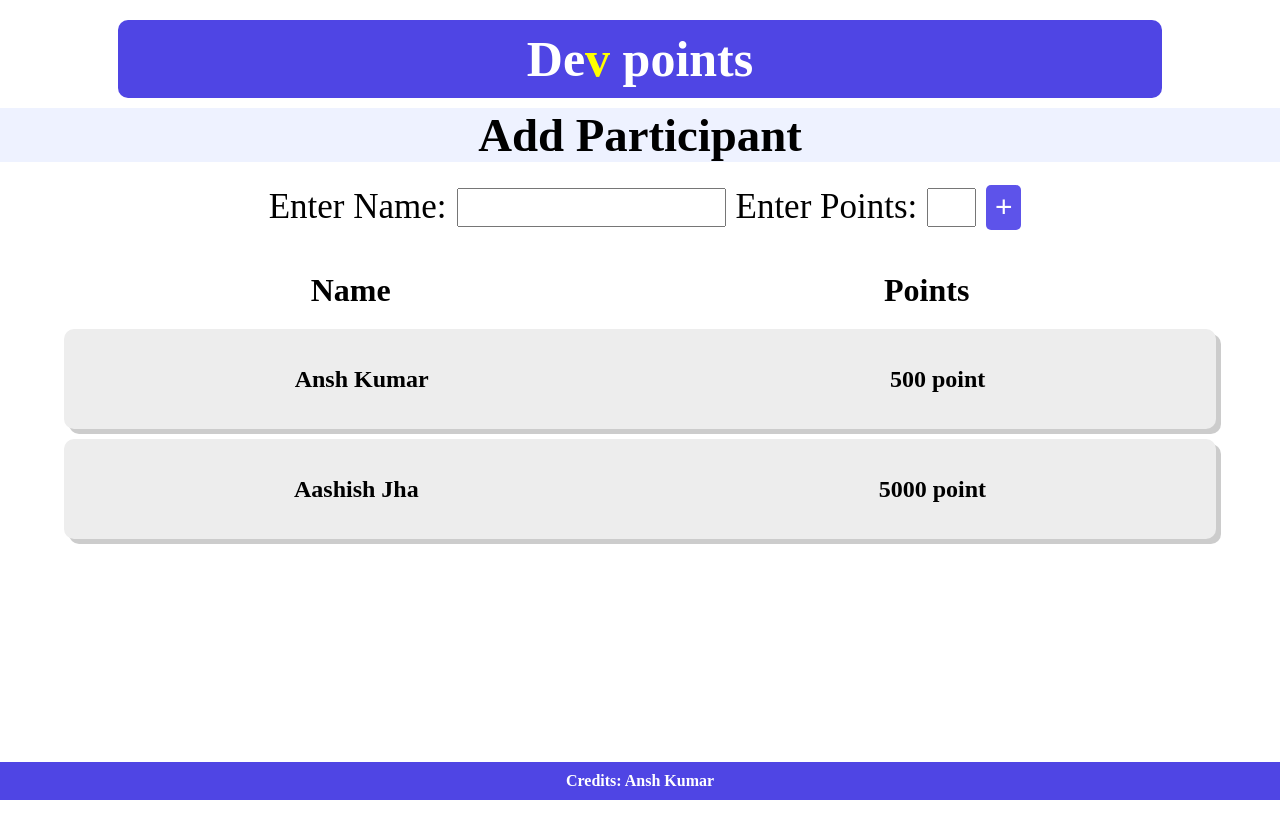
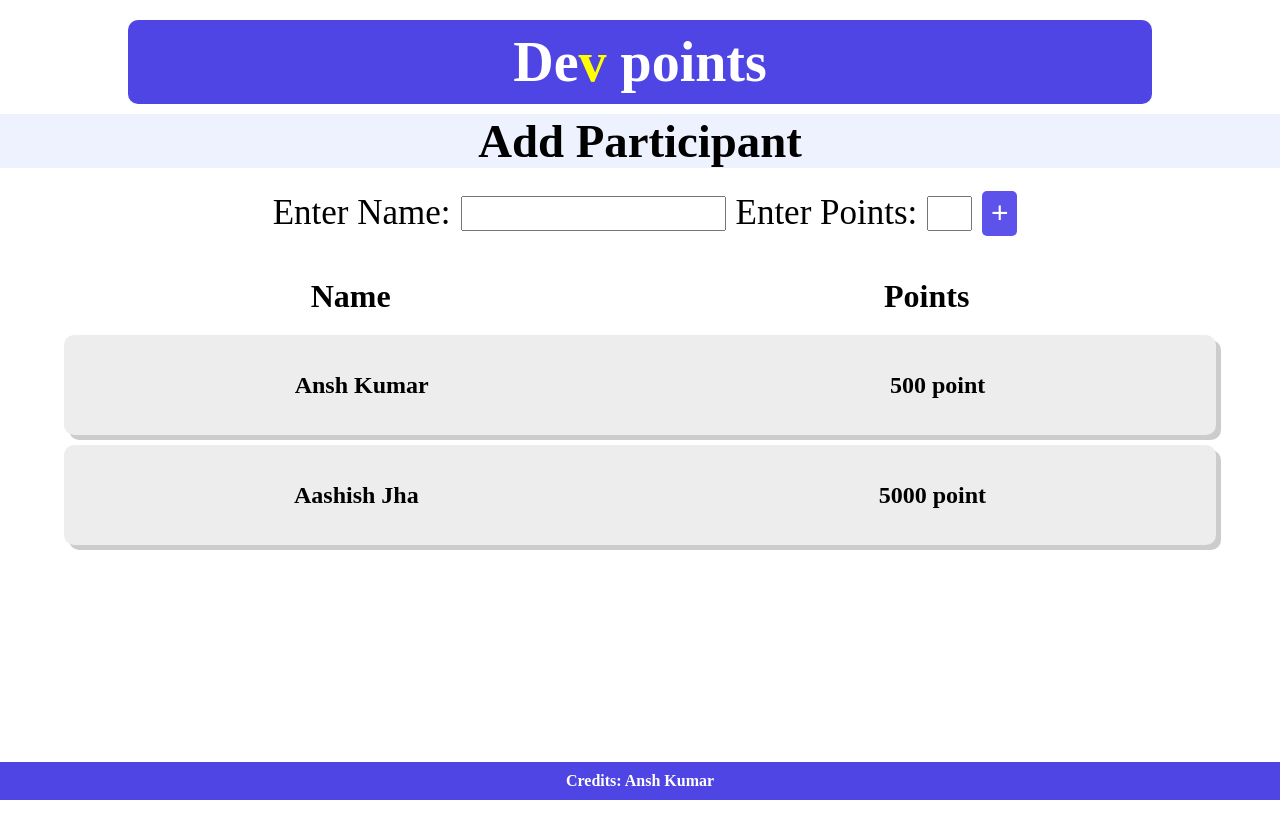
Before and after one commit to Albez0-An7h/dev_points, a plain HTML site: page index.html in a window 1280 px wide. Shown: the top 838 px of the page. Drawn offline with Linux system fonts and the light colour scheme.

Commit message:
Update style.css
done

```diff
--- a/style.css
+++ b/style.css
@@ -1,10 +1,11 @@
 *{
     margin: 0;
     padding: 0;
+    box-sizing: border-box;
 }
 #main{
     text-align: center;
-    font-size: 50px;
+    font-size: 3.5rem;
     background-color:#4F45E4;
     padding: 10px;
     color: white;
```
